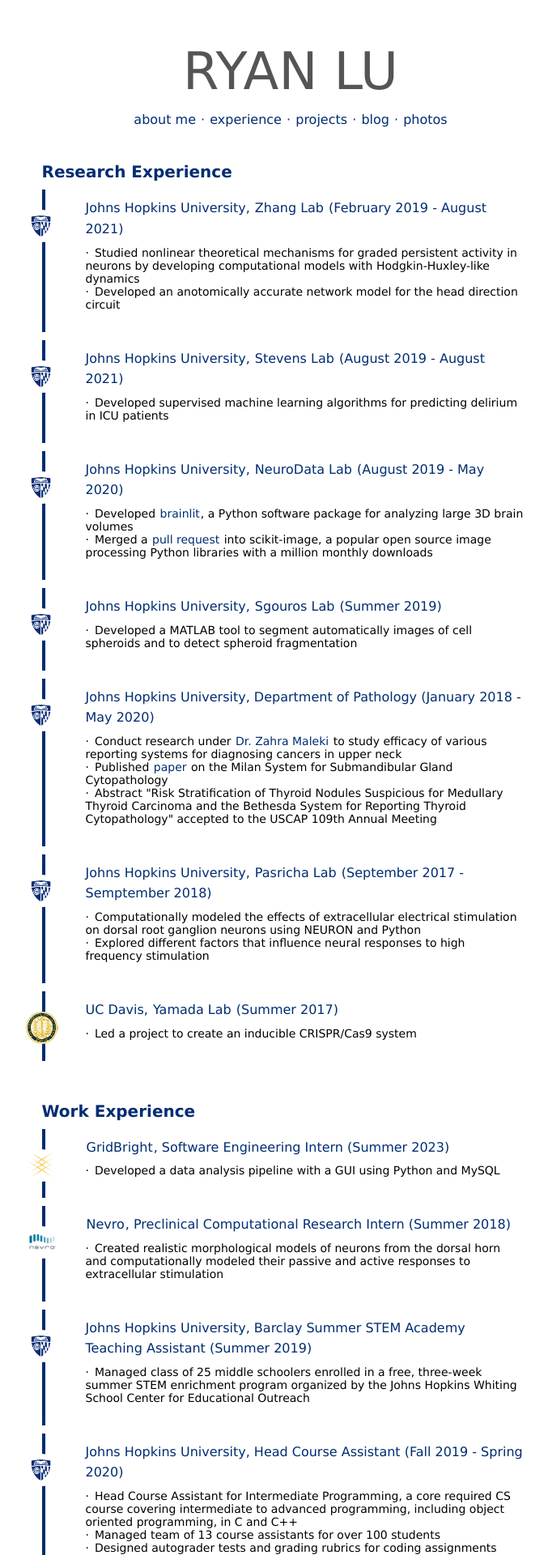
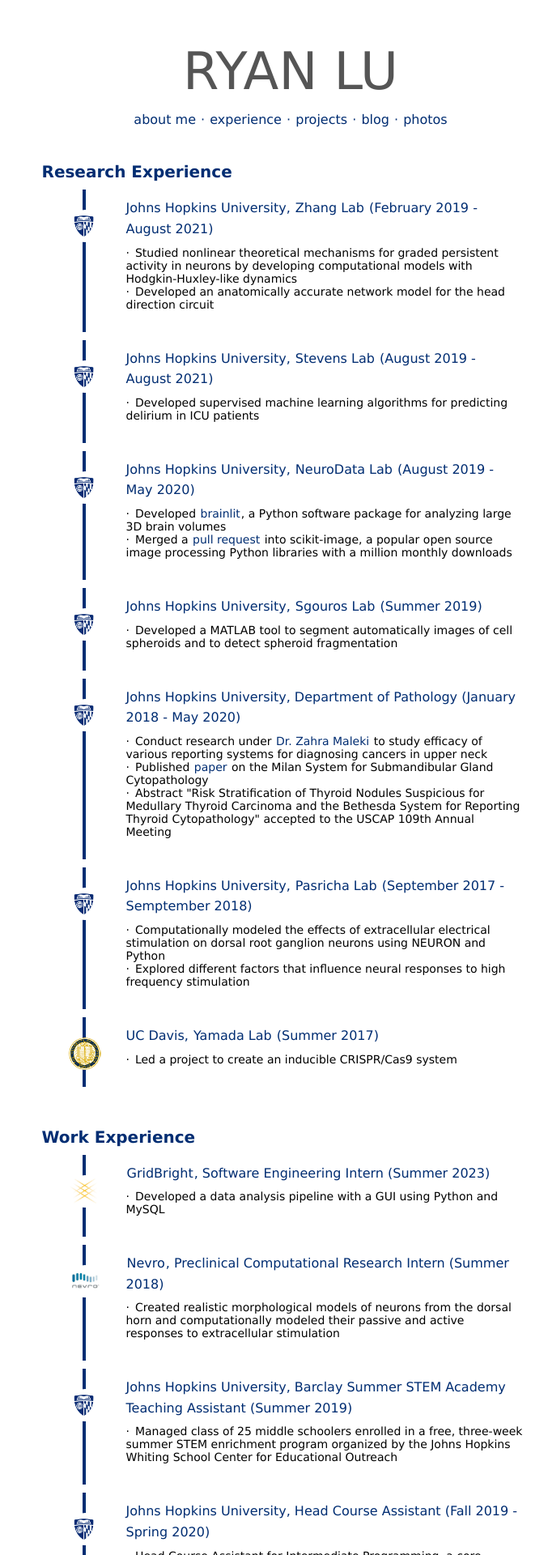
Before and after one commit to ryanlu41/ryanlu41.github.io, a Jekyll site: the page built from experience/index.html, in a window 1280 px wide. Shown: the top 1920 px of the page at 81% size, without its empty margins (281-958 px from the left). Built offline with Jekyll 4.4.1, drawn with Linux system fonts in a browser that asks for light colours.

Commit message:
fixed mobile width

```diff
--- a/_layouts/pdf.html
+++ b/_layouts/pdf.html
@@ -33,7 +33,7 @@
 
 </style>
 <div class='row slide'>
-    <div class="col-sm-8 offset-sm-2">
+    <div class="col-md-8 offset-md-2">
         <h3>{{ page.title }}</h1>
         <p class="meta">{{ page.date | date_to_string }}</p>
         {{ content }}
--- a/_layouts/post.html
+++ b/_layouts/post.html
@@ -25,7 +25,7 @@
     }
 </style>
 <div class='row slide'>
-    <div class="col-sm-8 offset-sm-2">
+    <div class="col-md-8 offset-md-2">
         <h3>{{ page.title }}</h1>
         <p class="meta">{{ page.date | date_to_string }}</p>
         {{ content }}
--- a/blog/index.html
+++ b/blog/index.html
@@ -3,7 +3,7 @@
 title: My Blog
 ---
 <div class='row slide'>
-	<div class="col-sm-6 offset-sm-3 content-pad">
+	<div class="col-md-6 offset-md-3 content-pad">
 		<h3>{{ page.title }}</h3>
 		<br>
 		<a href="{{site.url}}/blog/blog_category.html">Sort by category</a>
--- a/experience/index.html
+++ b/experience/index.html
@@ -6,6 +6,7 @@
 <style>
 	.timeline {
 		border-left: 4px solid #002D72;
+		margin-left: 50px;
 		padding-left: 30px;
 	}
 
@@ -22,7 +23,7 @@
 		border-radius: 50%;
 		padding: 20px;
 		text-align: center;
-		margin-left: -74px;
+		margin-left: -71px;
 		margin-top: 15px;
 	}
 
@@ -70,7 +71,7 @@
 				<h4>Johns Hopkins University, <a href='https://pages.jh.edu/~kechen/'>Zhang Lab</a> (February 2019 - August 2021)</h4>
 				<ul>
 					<li>Studied nonlinear theoretical mechanisms for graded persistent activity in neurons by developing computational models with Hodgkin-Huxley-like dynamics</li>
-					<li>Developed an anotomically accurate network model for the head direction circuit</li>
+					<li>Developed an anatomically accurate network model for the head direction circuit</li>
 				</ul>
 			</div>
 		</div>
--- a/index.html
+++ b/index.html
@@ -3,10 +3,10 @@
 title: Ryan Lu - Profile
 ---
 <div class='row slide'>
-    <div class="col-sm-6 offset-sm-3">
+    <div class="col-md-6 offset-md-3">
         <div class="row">
-            <div class="col-sm-4"><img id='profile' src='./images/profile_picture.jpeg' /></div>
-            <div class="col-sm-8">
+            <div class="col-lg-4"><img id='profile' src='./images/profile_picture.jpeg' max-width="90%" /></div>
+            <div class="col-lg-8">
                 <h4 class='about'>Hi, my name is Ryan Lu, and I am currently a second-year MD/PhD student at <span class="highlight">Northwestern University.</span> I will be starting my PhD in the <a href="https://sites.northwestern.edu/kennedylab/">Kennedy Lab</a> in Fall of 2023. I received my BS in Biomedical Engineering with Departmental Honors in 2020 from <span class="highlight">Johns Hopkins University</span>.</h4>
                 <h4 class = 'about'> My research interests lie in theoretical neuroscience and data science. My prior research experiences include research performed with <a href='https://nevro.com/English/Home/default.aspx'>Nevro</a>, the <a href='https://pages.jh.edu/kechen/'>Zhang Lab</a>, and the <a href='https://lcicm.jhmi.edu/'>Stevens Lab.</a></h4>
             </div>
--- a/projects/index.html
+++ b/projects/index.html
@@ -11,7 +11,7 @@
 	}
 </style>
 <div class='row slide'>
-	<div class='col-sm-6 offset-sm-3 content-pad'>
+	<div class='col-md-6 offset-md-3 content-pad'>
 		<h3>Select Publications</h3>
 		<p>For full list, see my <a href="https://scholar.google.com/citations?hl=en&authuser=1&user=yNjfOhgAAAAJ">Google Scholar Profile</a></p>
 		<div class="project-item">
```
